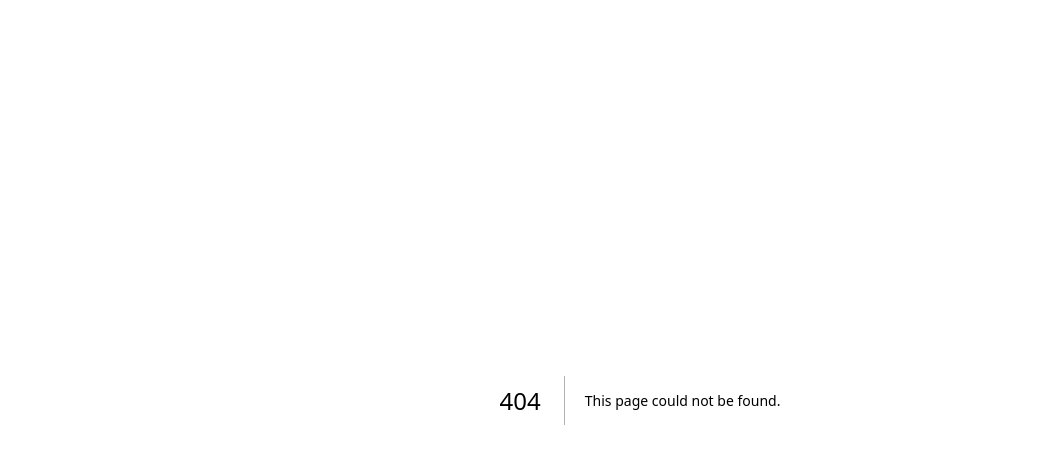
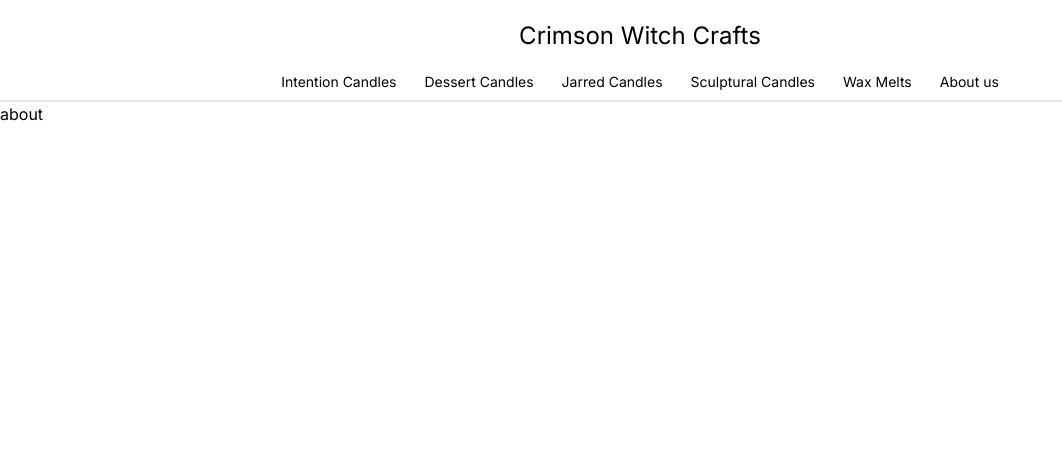
Before and after one commit to gbarn360/Crimson-Witch-Crafts, a Next.js app in the folder candlewebsite/: page /about in a window 1280 px wide. Before the commit this address had no page. Shown: the top 464 px of the page, without its empty margins (0-1062 px from the left). Built offline with nearby package versions, Linux system fonts and the light colour scheme.

Commit message:
setup navigation for navbar

```diff
--- a/candlewebsite/app/Components/ContentContainer/index.tsx
+++ b/candlewebsite/app/Components/ContentContainer/index.tsx
@@ -3,13 +3,15 @@ import { useState } from 'react'
 import ItemThumbnail from '../ItemThumbnail'
 export default function contentContainer() {
 
-    const [items, setItems] = useState([{name:"Caramel & Chocolate",image:"https://i.etsystatic.com/21554180/r/il/811d84/5003663132/il_570xN.5003663132_7m97.jpg",price:20},{name:"candle",image:"https://i.etsystatic.com/21554180/r/il/811d84/5003663132/il_570xN.5003663132_7m97.jpg",price:20},{name:"candle",image:"https://i.etsystatic.com/21554180/r/il/811d84/5003663132/il_570xN.5003663132_7m97.jpg",price:20},{name:"candle",image:"https://i.etsystatic.com/21554180/r/il/811d84/5003663132/il_570xN.5003663132_7m97.jpg",price:20}])
+    const [items, setItems] = useState([{name:"Caramel & Chocolate",image:"https://i.etsystatic.com/21554180/r/il/811d84/5003663132/il_570xN.5003663132_7m97.jpg",price:20},{name:"candle",image:"https://i.etsystatic.com/21554180/r/il/811d84/5003663132/il_570xN.5003663132_7m97.jpg",price:20},{name:"candle",image:"https://i.etsystatic.com/21554180/r/il/811d84/5003663132/il_570xN.5003663132_7m97.jpg",price:20},{name:"candle",image:"https://i.etsystatic.com/21554180/r/il/811d84/5003663132/il_570xN.5003663132_7m97.jpg",price:20},{name:"Caramel & Chocolate",image:"https://i.etsystatic.com/21554180/r/il/811d84/5003663132/il_570xN.5003663132_7m97.jpg",price:20}])
     return (
-        <div className=" m-auto pt-5 flex flex-wrap justify-center">
-            {items.map((item, index) => (
-                <ItemThumbnail key={index} name={item.name} image={item.image} price={item.price}  />
+                <div className="my-10 mx-auto pt-5 flex flex-wrap   md:w-5/6">
 
-            ))}
-        </div>
+                    {items.map((item, index) => (
+                        <ItemThumbnail key={index} name={item.name} image={item.image} price={item.price}  />
+
+                    ))}
+                </div>
+
     )
 }
--- a/candlewebsite/app/Components/ItemLink/index.tsx
+++ b/candlewebsite/app/Components/ItemLink/index.tsx
@@ -1,9 +1,7 @@
-'use client'
 
-import { updateSelection } from "@/app/services"
 export default function ItemLink({ itemName }: { itemName: string }) {
 
     return (
-        <h1 onClick={() => updateSelection(itemName)} className="text-sm cursor-pointer hover:border-b-2 border-red-500 ">{itemName}</h1>
+        <h1 className="text-sm cursor-pointer hover:border-b-2 border-red-500 ">{itemName}</h1>
     )
 }
--- a/candlewebsite/app/Components/ItemThumbnail/index.tsx
+++ b/candlewebsite/app/Components/ItemThumbnail/index.tsx
@@ -12,10 +12,10 @@ interface candleItem{
 export default function itemThumbnail({name,image,price}:{name:string,image:string,price:number}) {
 
     return (
-        <div className='border-b-4 border-b-transparent mx-5 my-1  md:w-1/3 lg:w-1/4 xl:w-1/5 text-center hover:border-b-gray-200 hover:cursor-pointer '>
-             <img src={image} alt={name}  className="m-auto" />
+        <div className='border-b-4 border-b-transparent px-5 my-5 md:w-1/2 lg:w-1/3 xl:w-1/4 text-center hover:border-b-gray-200 hover:cursor-pointer hover:transition-all '>
+             <img src={image} alt={name}  className="m-auto rounded-xl" />
 
-            <div className="flex mt-5 flex justify-between mx-4">
+            <div className="mt-5 flex justify-between mx-4 mb-5 ">
             <h1 className="text-lg">{name}</h1>
            <h2 className="text-lg">${price}.00</h2>
             </div>
--- a/candlewebsite/app/Components/Navbar/index.tsx
+++ b/candlewebsite/app/Components/Navbar/index.tsx
@@ -1,17 +1,41 @@
+import ItemLink from "../ItemLink"
+import Link from 'next/link';
 
-import ItemLink from "../ItemLink"
+
 export default function navbar() {
     return (
-        <div className=" border-b-2 flex justify-center sticky top-0">
+        <div className=" border-b-2 flex justify-center sticky top-0 bg-white">
             <div className="mt-5">
-                <h1 className=" text-2xl mb-5 text-center ">Crimson Witch Crafts</h1>
+                <Link href={"/"}>
+                    <h1 className=" text-2xl mb-5 text-center cursor-pointer">Crimson Witch Crafts</h1>
+                </Link>
+
                 <div className="flex justify-center gap-7 h-7">
+
+                    <Link href={"/[category]"} as="Intention_Candles">
                         <ItemLink itemName={"Intention Candles"} />
+                    </Link>
+
+                    <Link href={"/[category]"} as="Dessert_Candles">
                         <ItemLink itemName={"Dessert Candles"} />
+                    </Link>
+
+                    <Link href={"/[category]"} as="Jarred_Candles">
                         <ItemLink itemName={"Jarred Candles"} />
+                    </Link>
+
+                    <Link href={"/[category]"} as="Sculptural_Candles">
                         <ItemLink itemName={"Sculptural Candles"} />
+                    </Link>
+
+                    <Link href={"/[category]"} as="Wax_Melts">
                         <ItemLink itemName={"Wax Melts"} />
+                    </Link>
+
+                    <Link href={"/about"}>
                         <ItemLink itemName={"About us"} />
+                    </Link>
+
 
                 </div>
             </div>
--- /dev/null
+++ b/candlewebsite/app/[category]/page.tsx
@@ -0,0 +1,13 @@
+
+import Navbar from "../Components/Navbar"
+
+export default function page({ params }: { params: { category: string } }){
+
+
+    return(
+        <div>
+            <Navbar />
+            {params.category}
+        </div>
+    )
+}
--- /dev/null
+++ b/candlewebsite/app/about/page.tsx
@@ -0,0 +1,11 @@
+import Navbar from "../Components/Navbar"
+
+export default function about(){
+
+    return(
+        <div>
+            <Navbar />
+            about
+        </div>
+    )
+}
```
Lines whose indentation alone changed are shown as unchanged.
